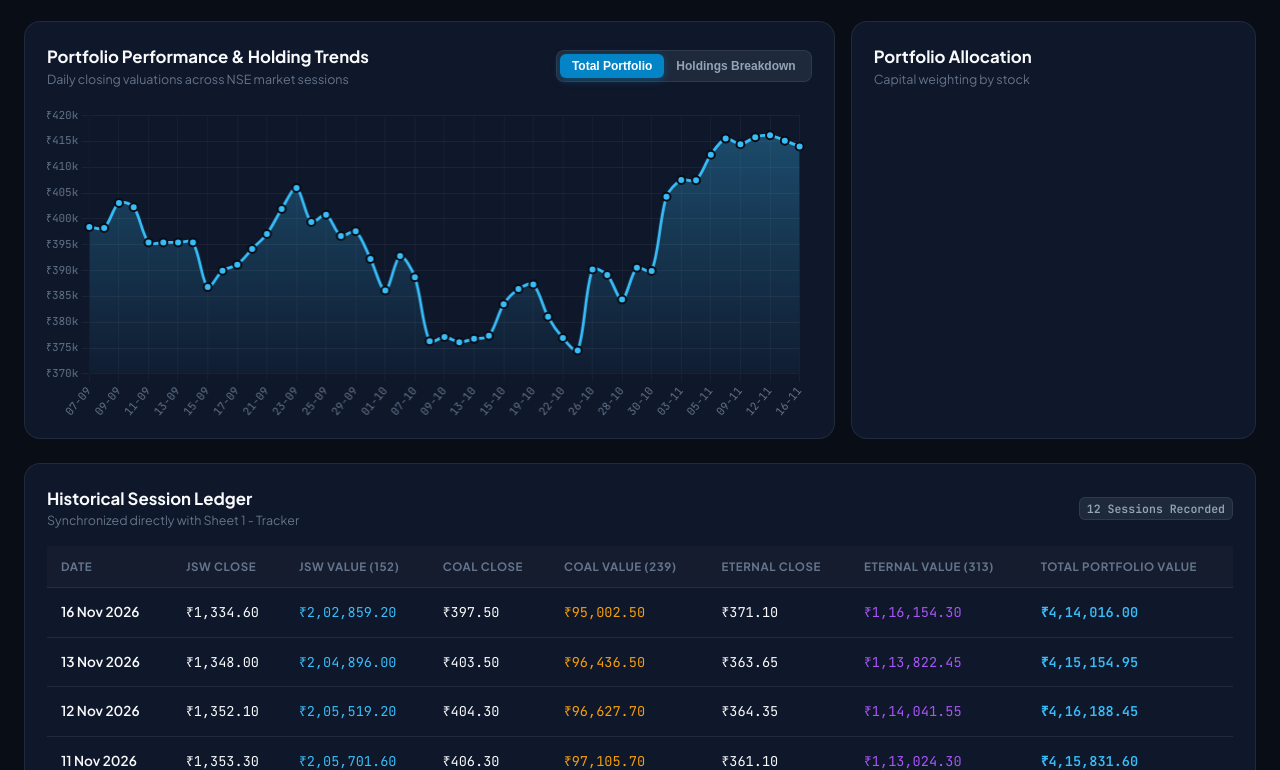
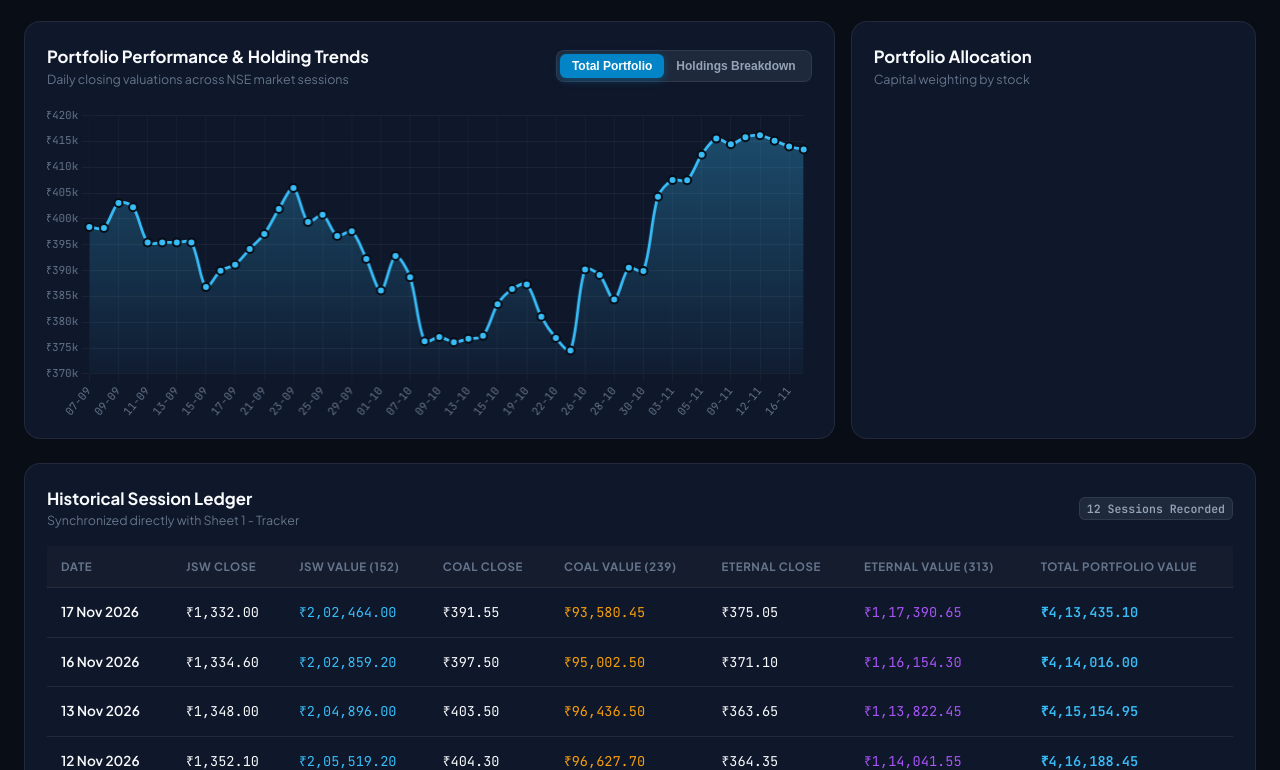
Before and after one commit to 25021141139Preetam/Stock-Tracker, a plain HTML site: page portfolio_dashboard.html in a window 1280 px wide. Shown: the part 570-1340 px from the top of the page. Drawn offline with nearby package versions, Linux system fonts and the light colour scheme.

Commit message:
Automated update: NSE closing prices [2026-11-17]

```diff
--- a/portfolio_dashboard.html
+++ b/portfolio_dashboard.html
@@ -1265,6 +1265,16 @@
             "eternal_close": 371.1,
             "eternal_val": 116154.3,
             "total_val": 414016.0
+      },
+      {
+            "date": "2026-11-17",
+            "jsw_close": 1332.0,
+            "jsw_val": 202464.0,
+            "coal_close": 391.55,
+            "coal_val": 93580.45,
+            "eternal_close": 375.05,
+            "eternal_val": 117390.65,
+            "total_val": 413435.1
       }
 ];
 
```
Also changed, not shown: 2 other files.
